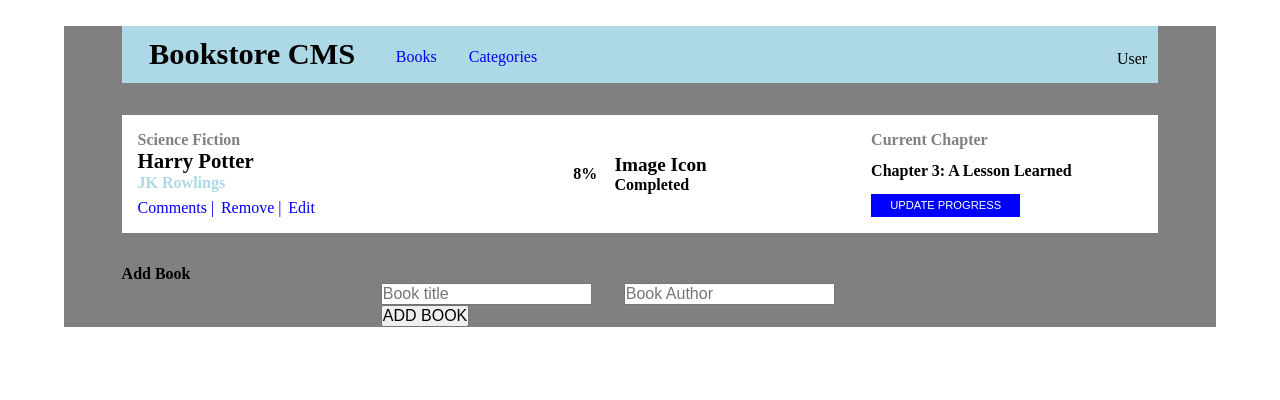
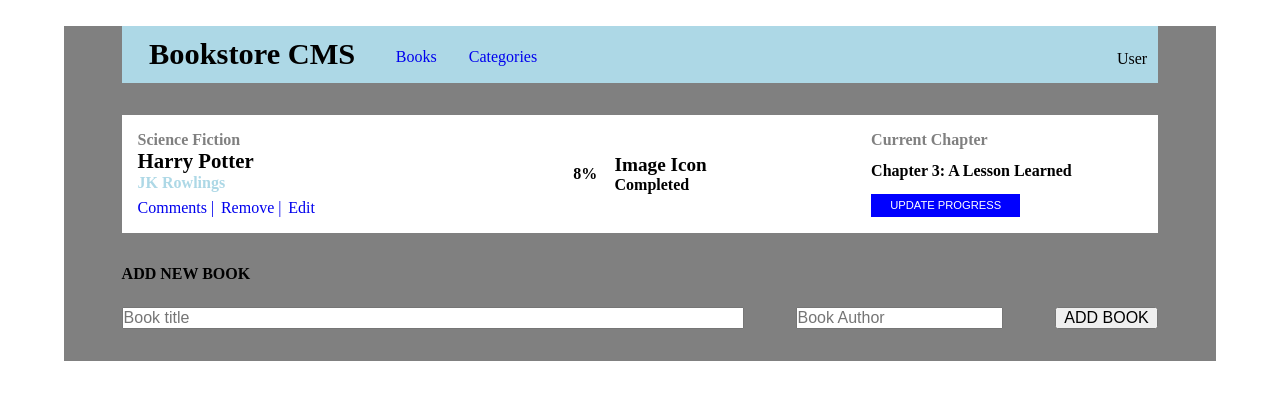
Before and after one commit to gjuliao/react_bookstore, a React (Create React App) app: page / in a window 1280 px wide. Shown: the top 400 px of the page. Built offline with nearby package versions, Linux system fonts and the light colour scheme.

Commit message:
Added initial styles to form

```diff
--- a/src/components/Form.js
+++ b/src/components/Form.js
@@ -2,10 +2,10 @@ import React from 'react';
 
 const Form = () => (
   <div className="book_form">
-    <h3>Add Book</h3>
+    <h3>ADD NEW BOOK</h3>
     <form className="book_form_inputs">
-      <input name="title" type="text" placeholder="Book title" required />
-      <input name="author" type="text" placeholder="Book Author" required />
+      <input className="book_form_inputs_title" name="title" type="text" placeholder="Book title" required />
+      <input className="book_form_inputs_category" name="author" type="text" placeholder="Book Author" required />
       <button type="submit">ADD BOOK</button>
     </form>
   </div>
--- a/src/index.css
+++ b/src/index.css
@@ -131,11 +131,30 @@
   margin-top: 2em;
 }
 
+.book_form h3 {
+  margin-bottom: 1.5em;
+}
+
 .book_form_inputs {
   margin: auto;
-  width: 50%;
+  width: 100%;
+  display: flex;
+  justify-content: space-between;
+  padding-bottom: 2em;
 }
 
 .book_form_inputs input {
   margin-right: 2em;
 }
+
+.book_form_inputs_title {
+  width: 60%;
+}
+
+.book_form_inputs_category {
+  width: 20%;
+}
+
+.book_form_inputs button {
+  width: 10%;
+}
```
